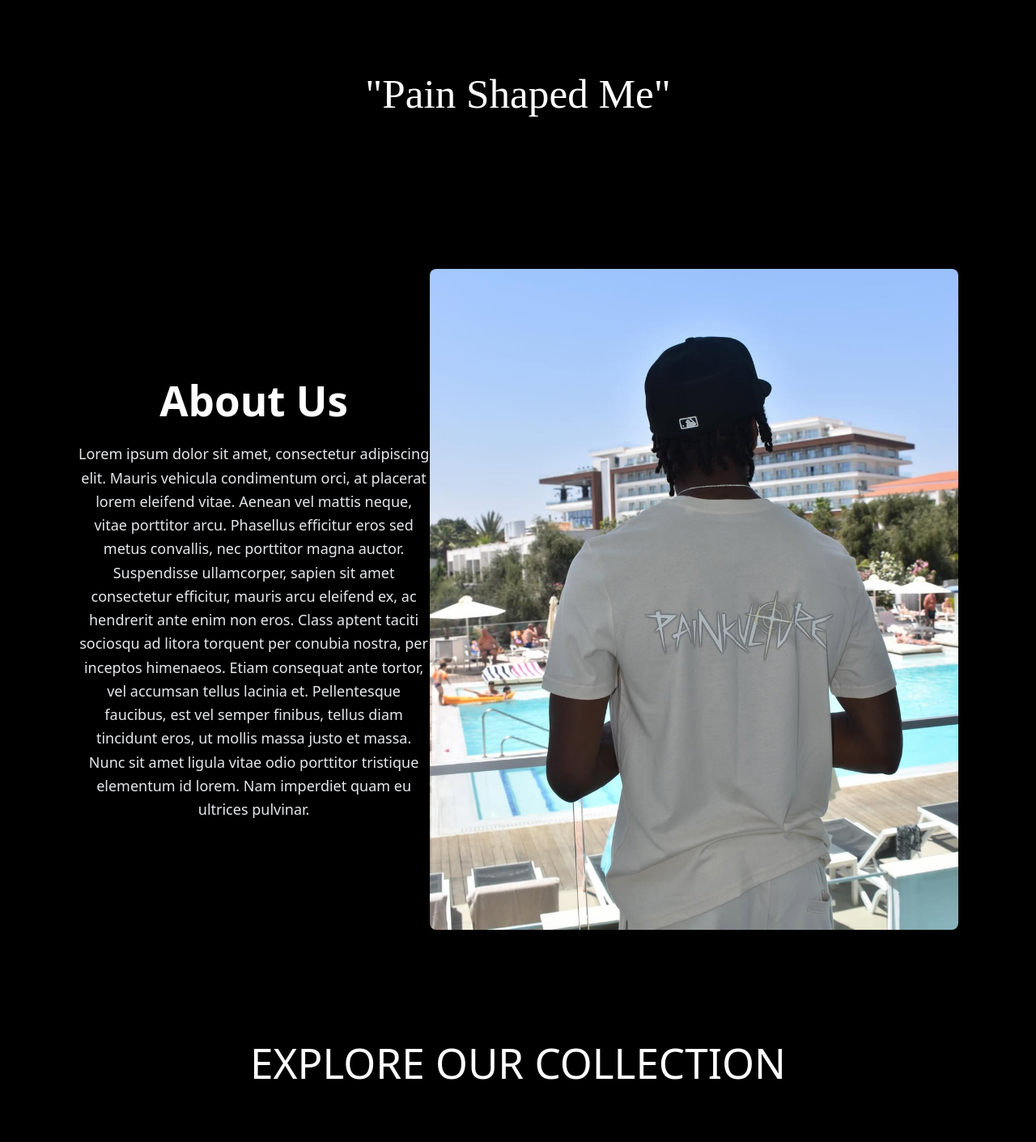
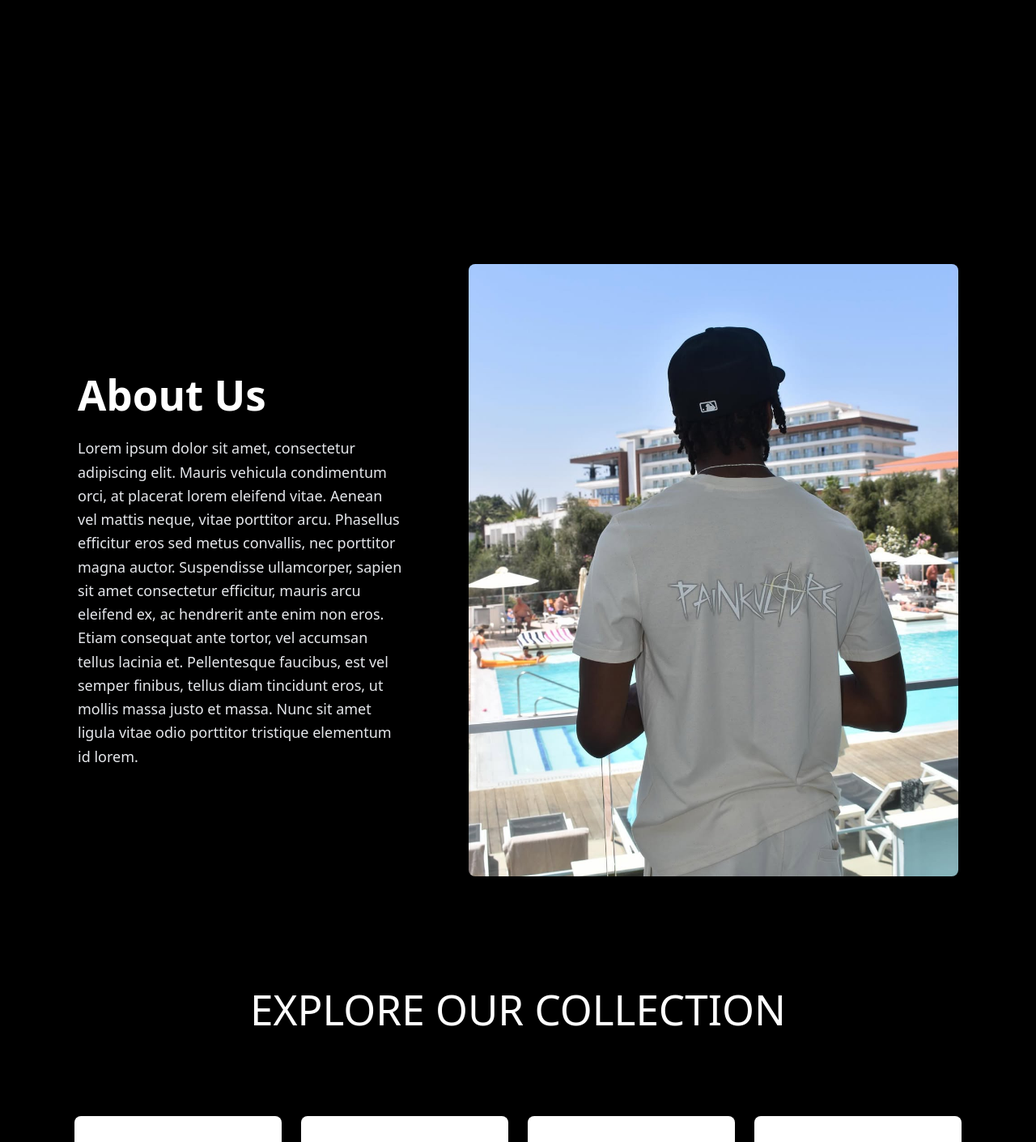
Before and after one commit to khalid19911/taskforge, a React (Vite) app: page / in a window 1280 px wide. Shown: the part 633-2043 px from the top of the page at 81% size. Built offline with nearby package versions, Linux system fonts and the light colour scheme.

Commit message:
navbar tweaks completed for mobile

```diff
--- a/src/App.jsx
+++ b/src/App.jsx
@@ -21,41 +21,32 @@
           alt="PainKulture Logo"
           className="md:w-120 h-auto object-contain"
         />
-        <h1
-          className="mt-[-50px] text-4xl text-white"
-          style={{ fontFamily: "'Montserrat'" }}
-        >
-          "Pain Shaped Me"
-        </h1>
       </div>
 
-      <div className="bg-black w-full flex flex-col md:flex-row items-center justify-center gap-0 p-1 md:p-24 text-white">
+      <div className="bg-black w-full flex flex-col md:flex-row items-center justify-center gap-10 md:gap-20 p-6 md:p-24 text-white">
         {/* About Text */}
         <div className="flex-1 md:flex-[0.4] flex flex-col justify-center text-center md:text-left">
-          <h1 className="text-5xl md:text-6xl font-bold mb-6 text-center">
-            About Us
-          </h1>
-          <p className="text-base md:text-lg text-gray-200 leading-relaxed text-center">
+          <h1 className="text-4xl md:text-6xl font-bold mb-6">About Us</h1>
+          <p className="text-base md:text-lg text-gray-200 leading-relaxed">
             Lorem ipsum dolor sit amet, consectetur adipiscing elit. Mauris
             vehicula condimentum orci, at placerat lorem eleifend vitae. Aenean
             vel mattis neque, vitae porttitor arcu. Phasellus efficitur eros sed
             metus convallis, nec porttitor magna auctor. Suspendisse
             ullamcorper, sapien sit amet consectetur efficitur, mauris arcu
-            eleifend ex, ac hendrerit ante enim non eros. Class aptent taciti
-            sociosqu ad litora torquent per conubia nostra, per inceptos
-            himenaeos. Etiam consequat ante tortor, vel accumsan tellus lacinia
-            et. Pellentesque faucibus, est vel semper finibus, tellus diam
-            tincidunt eros, ut mollis massa justo et massa. Nunc sit amet ligula
-            vitae odio porttitor tristique elementum id lorem. Nam imperdiet
-            quam eu ultrices pulvinar.
+            eleifend ex, ac hendrerit ante enim non eros. Etiam consequat ante
+            tortor, vel accumsan tellus lacinia et. Pellentesque faucibus, est
+            vel semper finibus, tellus diam tincidunt eros, ut mollis massa
+            justo et massa. Nunc sit amet ligula vitae odio porttitor tristique
+            elementum id lorem.
           </p>
         </div>
+
         {/* About Image */}
         <div className="flex-1 md:flex-[0.6] flex justify-center">
           <img
             src={HeroImage}
             alt="Hero"
-            className="w-full max-w-md md:max-w-2xl h-auto object-contain rounded-lg "
+            className="w-full max-w-sm md:max-w-2xl h-auto object-contain rounded-lg"
           />
         </div>
       </div>
--- a/src/components/Navbar.jsx
+++ b/src/components/Navbar.jsx
@@ -13,7 +13,7 @@
       w-[90%] max-w-6xl py-3 px-6 rounded-full bg-black/60 backdrop-blur-md text-white z-50"
     >
       {/* Left: Logo */}
-      <div className="flex items-center gap-3">
+      <div className="flex items-center gap-3 ">
         <img src={LogoImage} alt="Logo" className="w-14 h-14 object-contain" />
       </div>
 
@@ -39,9 +39,13 @@
       {/* Mobile Menu Icon */}
       <button
         onClick={() => setIsOpen(!isOpen)}
-        className="md:hidden text-2xl focus:outline-none"
+        className="md:hidden text-2xl focus:outline-none bg-transparent "
       >
-        {isOpen ? <FaTimes /> : <FaBars />}
+        {isOpen ? (
+          <FaTimes className="bg-transparent" />
+        ) : (
+          <FaBars className="bg-transparent" />
+        )}
       </button>
 
       {/* Mobile Menu Dropdown */}
@@ -57,7 +61,7 @@
               {item}
             </a>
           ))}
-          <button className="bg-yellow-300 text-black px-5 py-2 rounded-full hover:bg-yellow-400 transition">
+          <button className="bg-white text-black px-5 py-2 rounded-full hover:bg-yellow-400 transition">
             Log In
           </button>
         </div>
--- a/src/index.css
+++ b/src/index.css
@@ -46,7 +46,6 @@
   font-size: 1em;
   font-weight: 500;
   font-family: inherit;
-  background-color: #1a1a1a;
   cursor: pointer;
   transition: border-color 0.25s;
 }
@@ -66,7 +65,5 @@
   a:hover {
     color: #5e5d5d;
   }
-  button {
-    background-color: #f9f9f9;
-  }
+
 }
```
